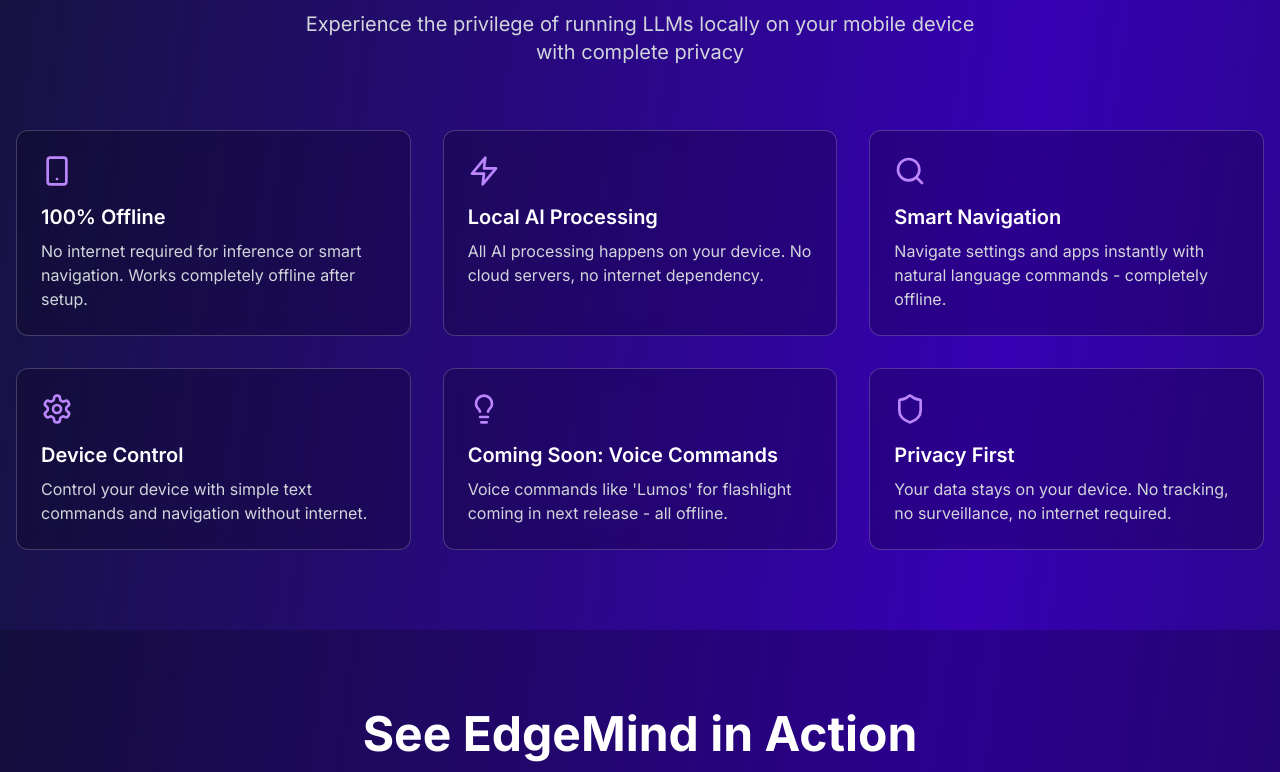
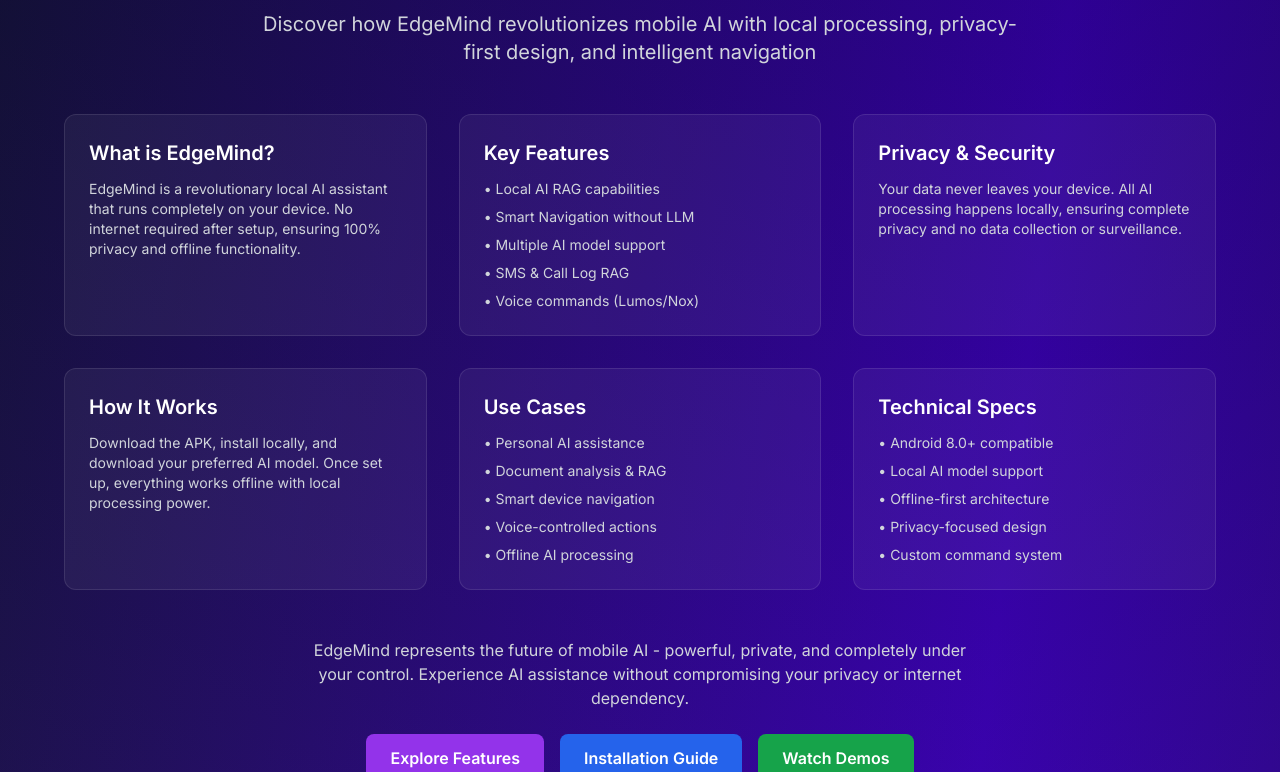
Before and after one commit to Nexastt/EdgeMind, a Next.js app: page / in a window 1280 px wide. Shown: the part 1800-2572 px from the top of the page. Built offline with nearby package versions, Linux system fonts and the light colour scheme.

Commit message:
Update page.tsx

```diff
--- a/app/page.tsx
+++ b/app/page.tsx
@@ -234,10 +234,173 @@
                              <motion.button
                  whileHover={{ scale: 1.05 }}
                  whileTap={{ scale: 0.95 }}
+                 onClick={() => {
+                   document.getElementById('learn-more')?.scrollIntoView({ behavior: 'smooth' });
+                 }}
                  className="border border-white/30 text-white px-8 py-4 rounded-lg font-semibold text-lg hover:bg-white/15 transition-colors bg-black/10"
                >
                 Learn More
               </motion.button>
+            </div>
+          </motion.div>
+        </div>
+      </section>
+
+      {/* Learn More Section */}
+      <section id="learn-more" className="py-20 px-4 bg-gradient-to-b from-black/20 to-purple-900/10">
+        <div className="max-w-6xl mx-auto">
+          <motion.div
+            initial={{ opacity: 0, y: 20 }}
+            whileInView={{ opacity: 1, y: 0 }}
+            transition={{ duration: 0.8 }}
+            viewport={{ once: true }}
+            className="text-center mb-12"
+          >
+            <h2 className="text-4xl md:text-5xl font-bold text-white mb-4">
+              Learn More About EdgeMind
+            </h2>
+            <p className="text-xl text-gray-300 max-w-3xl mx-auto">
+              Discover how EdgeMind revolutionizes mobile AI with local processing, privacy-first design, and intelligent navigation
+            </p>
+          </motion.div>
+
+          <div className="grid grid-cols-1 md:grid-cols-2 lg:grid-cols-3 gap-8 mb-12">
+            {/* What is EdgeMind */}
+            <motion.div
+              initial={{ opacity: 0, y: 20 }}
+              whileInView={{ opacity: 1, y: 0 }}
+              transition={{ duration: 0.6, delay: 0.1 }}
+              viewport={{ once: true }}
+              className="bg-white/5 rounded-xl p-6 border border-white/10 hover:bg-white/10 transition-all duration-300"
+            >
+              <h3 className="text-xl font-semibold text-white mb-3">What is EdgeMind?</h3>
+              <p className="text-gray-300 text-sm">
+                EdgeMind is a revolutionary local AI assistant that runs completely on your device.
+                No internet required after setup, ensuring 100% privacy and offline functionality.
+              </p>
+            </motion.div>
+
+            {/* Key Features */}
+            <motion.div
+              initial={{ opacity: 0, y: 20 }}
+              whileInView={{ opacity: 1, y: 0 }}
+              transition={{ duration: 0.6, delay: 0.2 }}
+              viewport={{ once: true }}
+              className="bg-white/5 rounded-xl p-6 border border-white/10 hover:bg-white/10 transition-all duration-300"
+            >
+              <h3 className="text-xl font-semibold text-white mb-3">Key Features</h3>
+              <ul className="text-gray-300 text-sm space-y-2">
+                <li>• Local AI RAG capabilities</li>
+                <li>• Smart Navigation without LLM</li>
+                <li>• Multiple AI model support</li>
+                <li>• SMS & Call Log RAG</li>
+                <li>• Voice commands (Lumos/Nox)</li>
+              </ul>
+            </motion.div>
+
+            {/* Privacy & Security */}
+            <motion.div
+              initial={{ opacity: 0, y: 20 }}
+              whileInView={{ opacity: 1, y: 0 }}
+              transition={{ duration: 0.6, delay: 0.3 }}
+              viewport={{ once: true }}
+              className="bg-white/5 rounded-xl p-6 border border-white/10 hover:bg-white/10 transition-all duration-300"
+            >
+              <h3 className="text-xl font-semibold text-white mb-3">Privacy & Security</h3>
+              <p className="text-gray-300 text-sm">
+                Your data never leaves your device. All AI processing happens locally,
+                ensuring complete privacy and no data collection or surveillance.
+              </p>
+            </motion.div>
+
+            {/* How It Works */}
+            <motion.div
+              initial={{ opacity: 0, y: 20 }}
+              whileInView={{ opacity: 1, y: 0 }}
+              transition={{ duration: 0.6, delay: 0.4 }}
+              viewport={{ once: true }}
+              className="bg-white/5 rounded-xl p-6 border border-white/10 hover:bg-white/10 transition-all duration-300"
+            >
+              <h3 className="text-xl font-semibold text-white mb-3">How It Works</h3>
+              <p className="text-gray-300 text-sm">
+                Download the APK, install locally, and download your preferred AI model.
+                Once set up, everything works offline with local processing power.
+              </p>
+            </motion.div>
+
+            {/* Use Cases */}
+            <motion.div
+              initial={{ opacity: 0, y: 20 }}
+              whileInView={{ opacity: 1, y: 0 }}
+              transition={{ duration: 0.6, delay: 0.5 }}
+              viewport={{ once: true }}
+              className="bg-white/5 rounded-xl p-6 border border-white/10 hover:bg-white/10 transition-all duration-300"
+            >
+              <h3 className="text-xl font-semibold text-white mb-3">Use Cases</h3>
+              <ul className="text-gray-300 text-sm space-y-2">
+                <li>• Personal AI assistance</li>
+                <li>• Document analysis & RAG</li>
+                <li>• Smart device navigation</li>
+                <li>• Voice-controlled actions</li>
+                <li>• Offline AI processing</li>
+              </ul>
+            </motion.div>
+
+            {/* Technical Specs */}
+            <motion.div
+              initial={{ opacity: 0, y: 20 }}
+              whileInView={{ opacity: 1, y: 0 }}
+              transition={{ duration: 0.6, delay: 0.6 }}
+              viewport={{ once: true }}
+              className="bg-white/5 rounded-xl p-6 border border-white/10 hover:bg-white/10 transition-all duration-300"
+            >
+              <h3 className="text-xl font-semibold text-white mb-3">Technical Specs</h3>
+              <ul className="text-gray-300 text-sm space-y-2">
+                <li>• Android 8.0+ compatible</li>
+                <li>• Local AI model support</li>
+                <li>• Offline-first architecture</li>
+                <li>• Privacy-focused design</li>
+                <li>• Custom command system</li>
+              </ul>
+            </motion.div>
+          </div>
+
+          <motion.div
+            initial={{ opacity: 0, y: 20 }}
+            whileInView={{ opacity: 1, y: 0 }}
+            transition={{ duration: 0.6, delay: 0.7 }}
+            viewport={{ once: true }}
+            className="text-center"
+          >
+            <p className="text-gray-300 mb-6 max-w-2xl mx-auto">
+              EdgeMind represents the future of mobile AI - powerful, private, and completely under your control.
+              Experience AI assistance without compromising your privacy or internet dependency.
+            </p>
+            <div className="flex flex-col sm:flex-row gap-4 justify-center">
+                              <button
+                  onClick={() => {
+                    document.getElementById('features')?.scrollIntoView({ behavior: 'smooth' });
+                  }}
+                  className="px-6 py-3 bg-purple-600 hover:bg-purple-700 text-white font-semibold rounded-lg transition-all duration-300 hover:scale-105"
+                >
+                  Explore Features
+                </button>
+                <button
+                  onClick={() => {
+                    document.getElementById('installation')?.scrollIntoView({ behavior: 'smooth' });
+                  }}
+                  className="px-6 py-3 bg-blue-600 hover:bg-blue-700 text-white font-semibold rounded-lg transition-all duration-300 hover:scale-105"
+                >
+                  Installation Guide
+                </button>
+                <button
+                  onClick={() => {
+                    document.getElementById('demo')?.scrollIntoView({ behavior: 'smooth' });
+                  }}
+                  className="px-6 py-3 bg-green-600 hover:bg-green-700 text-white font-semibold rounded-lg transition-all duration-300 hover:scale-105"
+                >
+                  Watch Demos
+                </button>
             </div>
           </motion.div>
         </div>
@@ -615,12 +778,25 @@
             <p className="text-xl text-gray-300 mb-8">
               Download and experience the future of mobile AI
             </p>
-            <div className="flex justify-center">
-              <DownloadButton />
-            </div>
-          </motion.div>
-        </div>
-      </section>
+                         <div className="flex justify-center space-x-4">
+               <DownloadButton />
+               <motion.button
+                 initial={{ opacity: 0, y: 20 }}
+                 whileInView={{ opacity: 1, y: 0 }}
+                 transition={{ duration: 0.6, delay: 0.4 }}
+                 viewport={{ once: true }}
+                 className="px-8 py-4 bg-purple-600 hover:bg-purple-700 text-white font-semibold rounded-lg transition-all duration-300 hover:scale-105 shadow-lg hover:shadow-xl"
+                 onClick={() => {
+                   // Scroll to features section for more info
+                   document.getElementById('features')?.scrollIntoView({ behavior: 'smooth' });
+                 }}
+               >
+                 📚 Learn More About EdgeMind
+               </motion.button>
+             </div>
+           </motion.div>
+         </div>
+       </section>
 
       {/* Installation Guide Section */}
       <section id="installation" className="py-20 px-4 bg-black/20">
@@ -950,6 +1126,8 @@
         }}
       />
 
+
+
       {/* Developer Information Section */}
       <section className="py-16 px-4 bg-black/20">
         <div className="max-w-6xl mx-auto">
```
